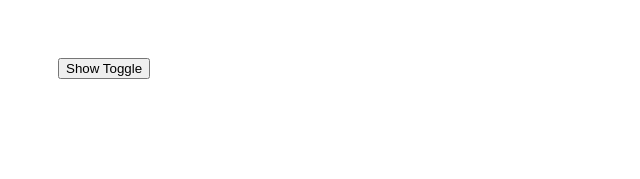
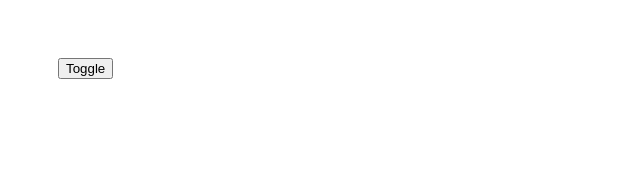
Before and after one commit to duclong09/react-app, a React (Create React App) app: page / in a window 1280 px wide. Shown: the top 179 px of the page, without its empty margins (0-640 px from the left). Built offline with nearby package versions, Linux system fonts and the light colour scheme; the HTML template or start-up script is replaced by a standard one.

Commit message:
uselayout-Effect

```diff
--- /dev/null
+++ b/src/Count.js
@@ -0,0 +1,23 @@
+import { useEffect, useLayoutEffect, useState } from "react";
+
+
+
+export const Count = ()=>{
+    const [count, setCount] = useState(0)
+
+    useLayoutEffect(() => {
+      //
+      if(count > 3) setCount(0)
+    }, [count]);
+
+    const handleRun = ()=>{
+        setCount(count + 1)
+    }
+    return(
+
+        <div>
+            <h3>{count}</h3>
+            <button onClick={handleRun}>Run</button>
+        </div>
+    )
+}
--- /dev/null
+++ b/src/Toggle.js
@@ -0,0 +1,15 @@
+import { useState } from "react";
+import { Count } from "./Count";
+
+
+export function Toggle(){
+    const [show,setShow] = useState(false)
+    return(
+        <div>
+            <div style={{padding: 50}}>
+                <button onClick={()=> setShow(!show)}>Toggle</button>
+                {show && <Count/>}
+            </div>
+        </div>
+    )
+}
--- a/src/index.js
+++ b/src/index.js
@@ -6,6 +6,7 @@ import { FakeChatApp } from './Chat';
 import Gift from './Gift';
 import { OutPutClean } from './Output-Clean';
 import TodoList from './todo-list';
+import { Toggle } from './Toggle';
 
 
 
@@ -31,7 +32,9 @@ ReactDOM.render(
     <Binding/>
     <TodoList/> */}
     {/* <OutPutClean/> */}
-    <FakeChatApp/>
+    {/* <FakeChatApp/> */}
+  <Toggle/>
+
   </React.StrictMode>,
   document.getElementById('root')
 );
```
